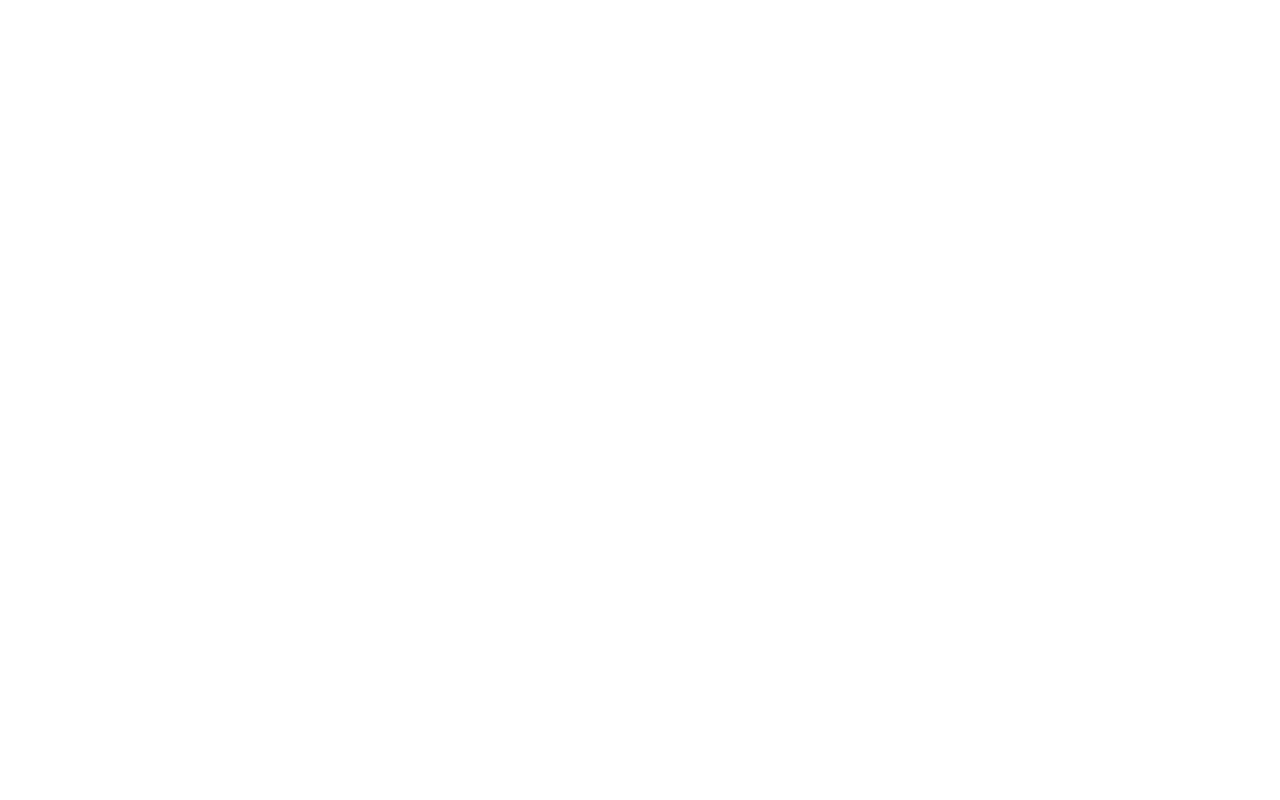
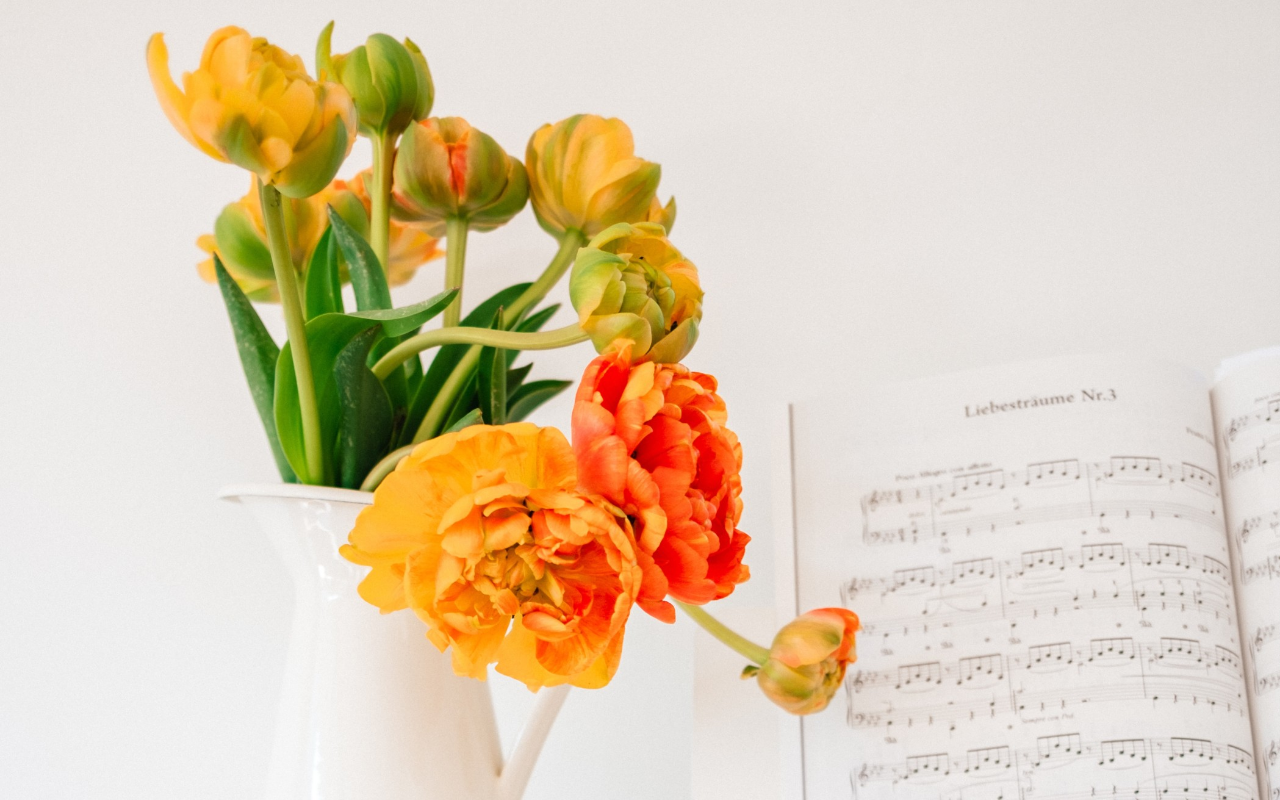
Before and after one commit to Elizabeth-GitHub/qwerty-melody-player, a plain HTML site: page index.html in a window 1280 px wide. Drawn offline with Linux system fonts and the light colour scheme.

Commit message:
Add background image to HTML element
This commit adds a background image to the HTML element.
The image is located at "./images/background-cropped.jpg" and
is set to cover the entire background area while remaining centered at the
bottom.

```diff
--- a/index.html
+++ b/index.html
@@ -3,10 +3,13 @@
     <head>
         <title>QWERTY Melody Player</title>
         <meta charset="UTF-8">
-        <link tel="stylesheet" href="styles.css">
+        <link rel="stylesheet" href="styles.css">
         <script src="script.js"></script>
+        <link rel = "icon" href = "./images/favicon.svg" type = "image/x-icon">
     </head>
     <body>
 
+
+
     </body>
 </html>
--- a/styles.css
+++ b/styles.css
@@ -0,0 +1,6 @@
+ html {
+    background: url("./images/background-cropped.jpg") bottom center;
+    background-size: cover;
+    background-position: top;
+    min-height: 100%;
+ }
```
Also changed, not shown: images/background-cropped.jpg (added).
